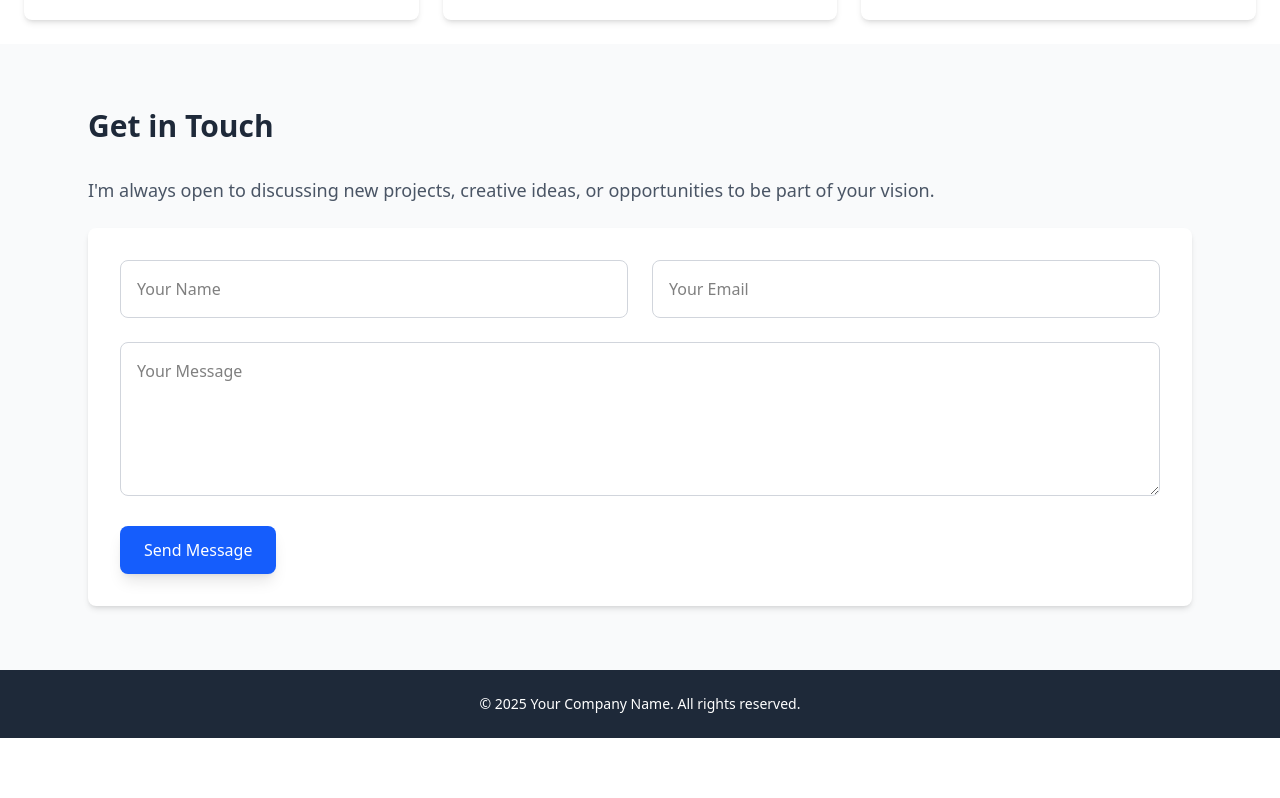
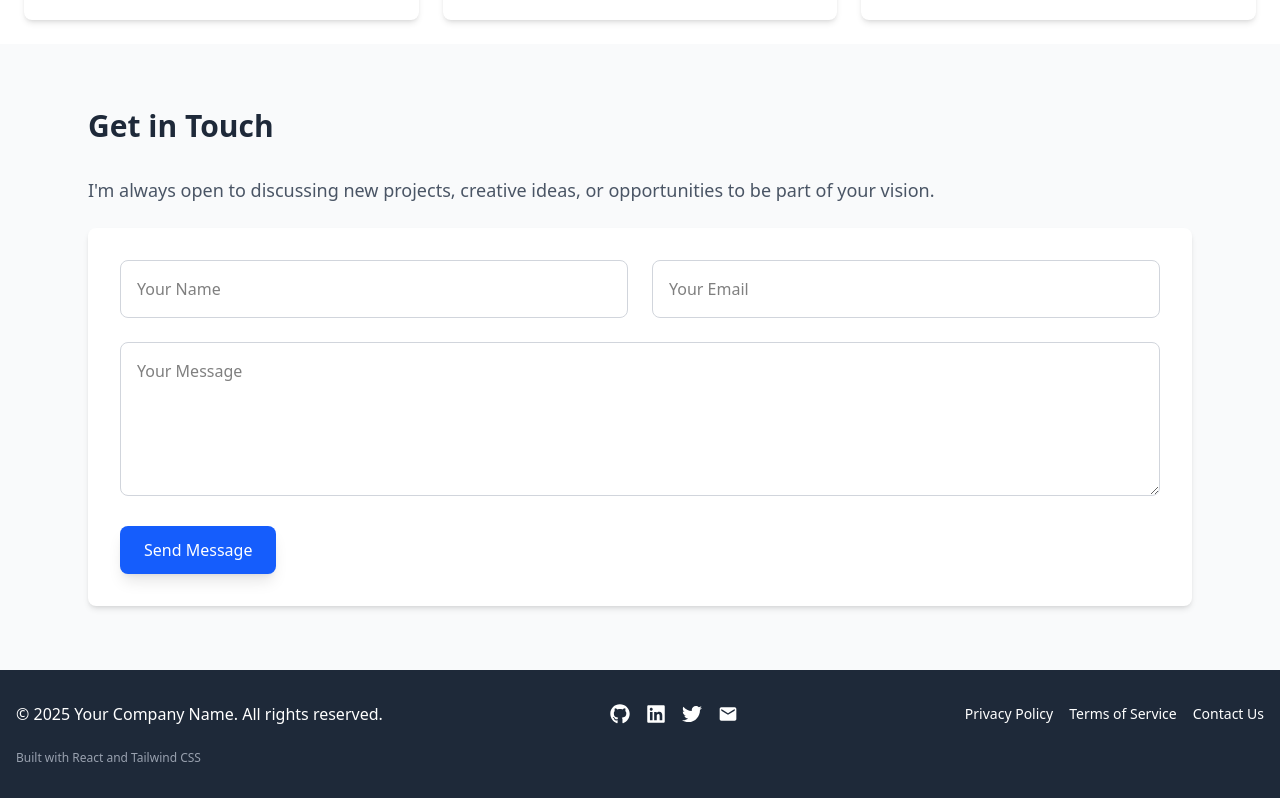
Before and after one commit to BABAYAGA108/The-company, a React (Vite) app: page / in a window 1280 px wide. Shown: the part 2224-3022 px from the top of the page. Before the commit the page ends 2962 px from the top, so only its background shows below. Built offline with nearby package versions, Linux system fonts and the light colour scheme.

Commit message:
footer fixed

```diff
--- a/src/components/Footer/Footer.tsx
+++ b/src/components/Footer/Footer.tsx
@@ -1,12 +1,74 @@
+import { FaGithub, FaLinkedin, FaTwitter } from "react-icons/fa";
+import { MdEmail } from "react-icons/md";
+
 const Footer = () => {
+  const currentYear = new Date().getFullYear();
+  const socialLinks = [
+    { icon: <FaGithub />, url: "https://github.com/yourusername" },
+    { icon: <FaLinkedin />, url: "https://linkedin.com/in/yourprofile" },
+    { icon: <FaTwitter />, url: "https://twitter.com/yourhandle" },
+    { icon: <MdEmail />, url: "mailto:your.email@example.com" },
+  ];
+
   return (
-    <footer className="bg-gray-800 text-white py-6">
-      <div className="container mx-auto text-center">
-        <p className="text-sm">
-          &copy; {new Date().getFullYear()} Your Company Name. All rights reserved.
-        </p>
+    <footer className="bg-gray-800 text-white py-8">
+      <div className="container mx-auto px-4">
+        <div className="flex flex-col md:flex-row justify-between items-center">
+          {/* Copyright */}
+          <div className="mb-4 md:mb-0">
+            <p className="text-sm md:text-base">
+              &copy; {currentYear} Your Company Name. All rights reserved.
+            </p>
+          </div>
+
+          {/* Social Links */}
+          <div className="flex space-x-4">
+            {socialLinks.map((link, index) => (
+              <a
+                key={index}
+                href={link.url}
+                target="_blank"
+                rel="noopener noreferrer"
+                className="text-white hover:text-blue-400 transition-colors duration-300 text-xl"
+                aria-label={`Social media link ${index + 1}`}
+              >
+                {link.icon}
+              </a>
+            ))}
+          </div>
+
+          {/* Additional Links */}
+          <div className="mt-4 md:mt-0">
+            <div className="flex flex-wrap justify-center space-x-4 text-sm">
+              <a
+                href="/privacy"
+                className="hover:text-blue-400 transition-colors duration-300"
+              >
+                Privacy Policy
+              </a>
+              <a
+                href="/terms"
+                className="hover:text-blue-400 transition-colors duration-300"
+              >
+                Terms of Service
+              </a>
+              <a
+                href="/contact"
+                className="hover:text-blue-400 transition-colors duration-300"
+              >
+                Contact Us
+              </a>
+            </div>
+          </div>
+        </div>
+
+        {/* Attribution (optional) */}
+        <div className="mt-6 text-xs text-gray-400">
+          <p>Built with React and Tailwind CSS</p>
+        </div>
       </div>
     </footer>
   );
 };
+
 export default Footer;
```
